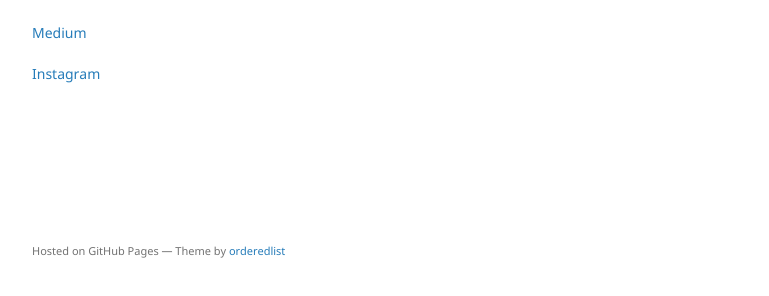
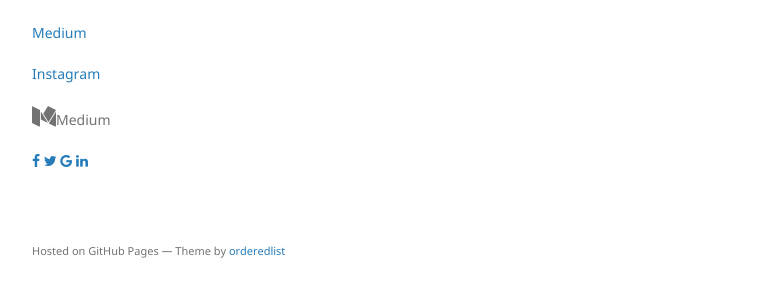
Before and after one commit to rodolforicardotech/rodolforicardotech.github.io, a Jekyll site: the page built from index.md, in a window 1280 px wide. Shown: the part 570-866 px from the top of the page, without its empty margins (178-947 px from the left). Built offline with Jekyll 4.4.1, drawn with Linux system fonts in a browser that asks for light colours; our own code applies the rules of GitHub Pages for plain Markdown files.

Commit message:
teste ícone medium

```diff
--- a/_layouts/default.html
+++ b/_layouts/default.html
@@ -47,6 +47,12 @@
 
         <p class="view"><a href="">Instagram</a></p>
 
+        <i style="font-size:24px" class="fa">&#xf23a;</i>Medium</a></p>
+        <a href="#" class="fa fa-facebook"></a>
+        <a href="#" class="fa fa-twitter"></a>
+        <a href="#" class="fa fa-google"></a>
+        <a href="#" class="fa fa-linkedin"></a>
+
         <!--{% if site.show_downloads %}
         <ul class="downloads">
           <li><a href="{{ site.github.zip_url }}">Download <strong>ZIP File</strong></a></li>
```
